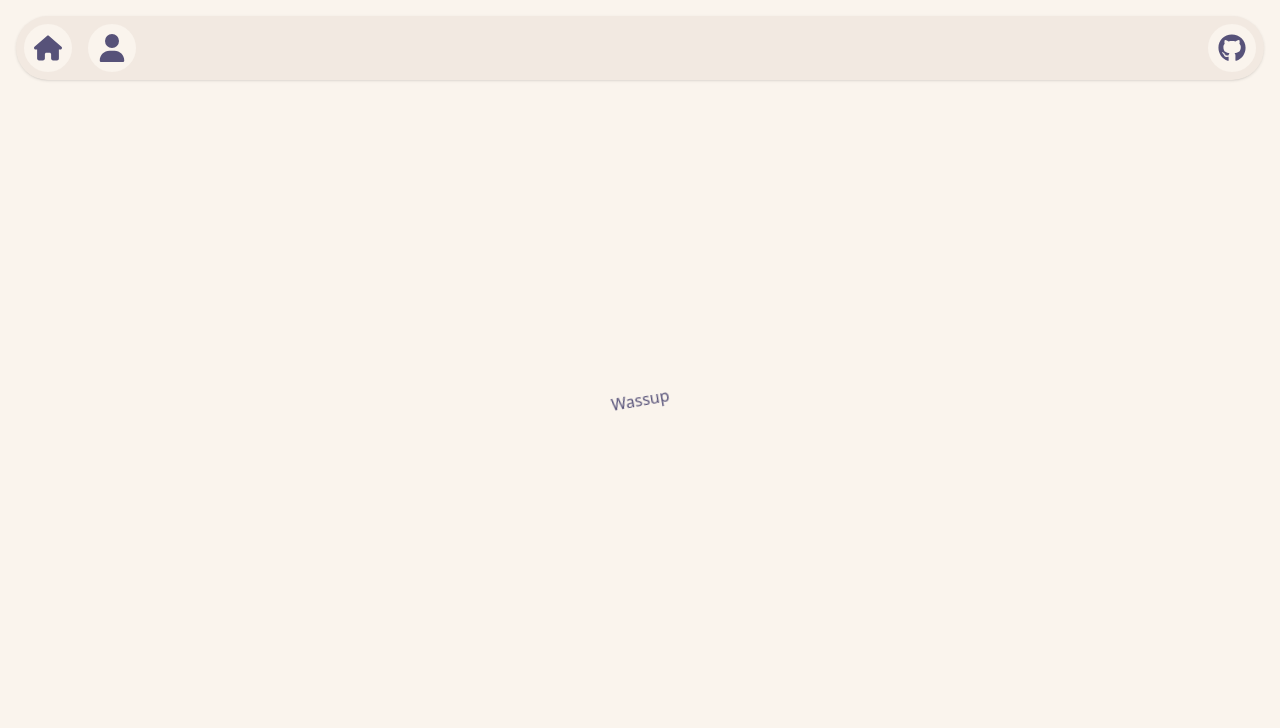
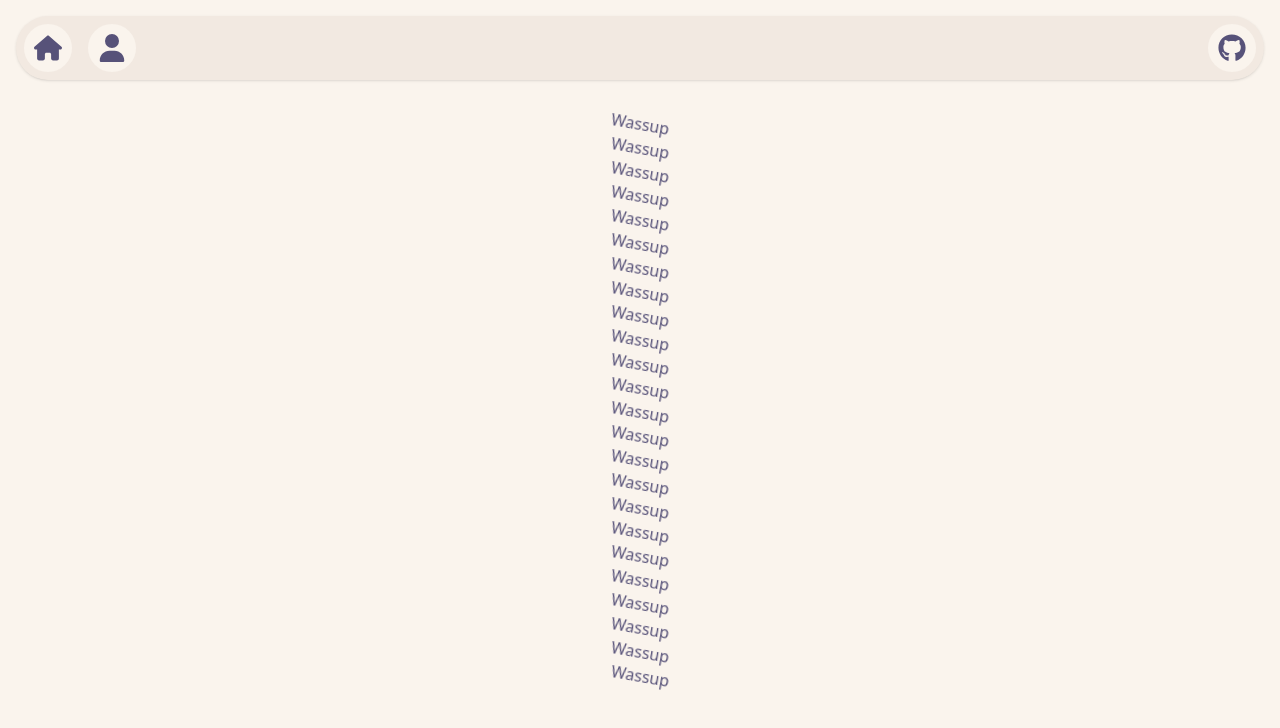
Before and after one commit to jsah-mc/jsah-mc.github.io, a Next.js app: page / in a window 1280 px wide. Shown: the top 728 px of the page. Built offline with nearby package versions, Linux system fonts and the light colour scheme.

Commit message:
More wasups

```diff
--- a/app/page.tsx
+++ b/app/page.tsx
@@ -7,6 +7,75 @@ export default function Home() {
       <p className="animate-wiggle bg-transparent transition-all duration-1000">
         Wassup
       </p>
+      <p className="animate-wiggle bg-transparent transition-all duration-1000">
+        Wassup
+      </p>
+      <p className="animate-wiggle bg-transparent transition-all duration-1000">
+        Wassup
+      </p>
+      <p className="animate-wiggle bg-transparent transition-all duration-1000">
+        Wassup
+      </p>
+      <p className="animate-wiggle bg-transparent transition-all duration-1000">
+        Wassup
+      </p>
+      <p className="animate-wiggle bg-transparent transition-all duration-1000">
+        Wassup
+      </p>
+      <p className="animate-wiggle bg-transparent transition-all duration-1000">
+        Wassup
+      </p>
+      <p className="animate-wiggle bg-transparent transition-all duration-1000">
+        Wassup
+      </p>
+      <p className="animate-wiggle bg-transparent transition-all duration-1000">
+        Wassup
+      </p>
+      <p className="animate-wiggle bg-transparent transition-all duration-1000">
+        Wassup
+      </p>
+      <p className="animate-wiggle bg-transparent transition-all duration-1000">
+        Wassup
+      </p>
+      <p className="animate-wiggle bg-transparent transition-all duration-1000">
+        Wassup
+      </p>
+      <p className="animate-wiggle bg-transparent transition-all duration-1000">
+        Wassup
+      </p>
+      <p className="animate-wiggle bg-transparent transition-all duration-1000">
+        Wassup
+      </p>
+      <p className="animate-wiggle bg-transparent transition-all duration-1000">
+        Wassup
+      </p>
+      <p className="animate-wiggle bg-transparent transition-all duration-1000">
+        Wassup
+      </p>
+      <p className="animate-wiggle bg-transparent transition-all duration-1000">
+        Wassup
+      </p>
+      <p className="animate-wiggle bg-transparent transition-all duration-1000">
+        Wassup
+      </p>
+      <p className="animate-wiggle bg-transparent transition-all duration-1000">
+        Wassup
+      </p>{" "}
+      <p className="animate-wiggle bg-transparent transition-all duration-1000">
+        Wassup
+      </p>
+      <p className="animate-wiggle bg-transparent transition-all duration-1000">
+        Wassup
+      </p>
+      <p className="animate-wiggle bg-transparent transition-all duration-1000">
+        Wassup
+      </p>
+      <p className="animate-wiggle bg-transparent transition-all duration-1000">
+        Wassup
+      </p>
+      <p className="animate-wiggle bg-transparent transition-all duration-1000">
+        Wassup
+      </p>
     </div>
   );
 }
```
